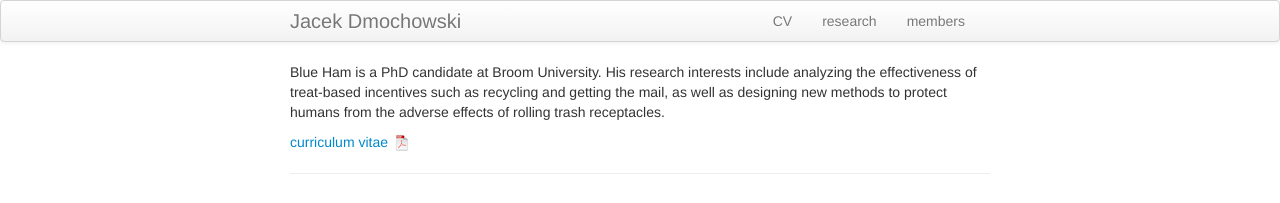
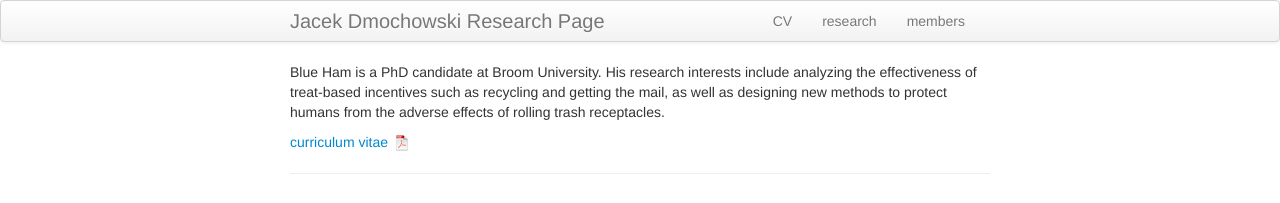
Before and after one commit to dmochow/dmochow.github.io, a Jekyll site: the page built from index.md, in a window 1280 px wide. Shown: the top 203 px of the page. Built offline with Jekyll 4.4.1, drawn with Linux system fonts in a browser that asks for light colours.

Commit message:
Update _config.yml

```diff
--- a/_config.yml
+++ b/_config.yml
@@ -8,7 +8,7 @@ highlighter: rouge
 # Themes are encouraged to use these universal variables
 # so be sure to set them if your theme uses them.
 #
-title : Jacek Dmochowski
+title : Jacek Dmochowski Research Page
 author :
   name : Jacek Dmochowski
   email : dmochowski@gmail.com
```
